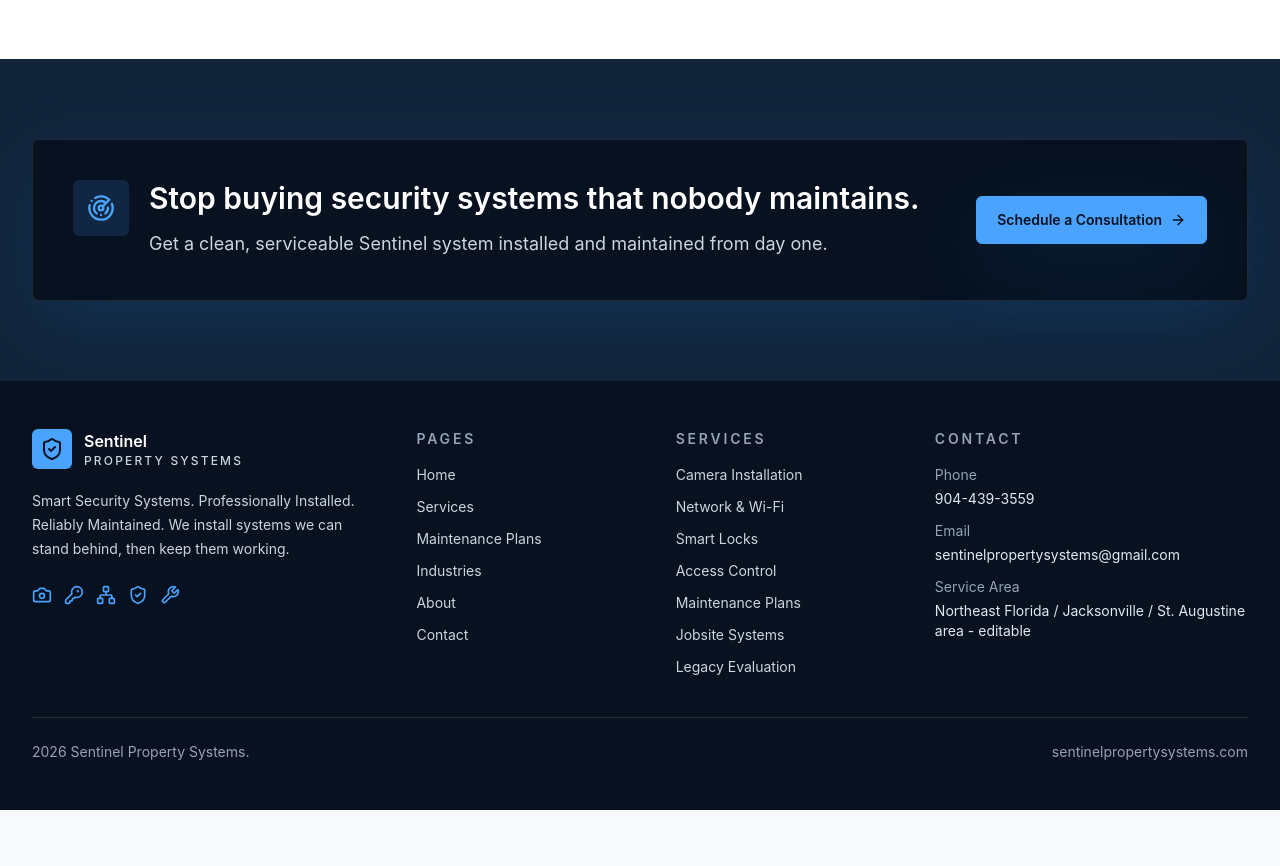
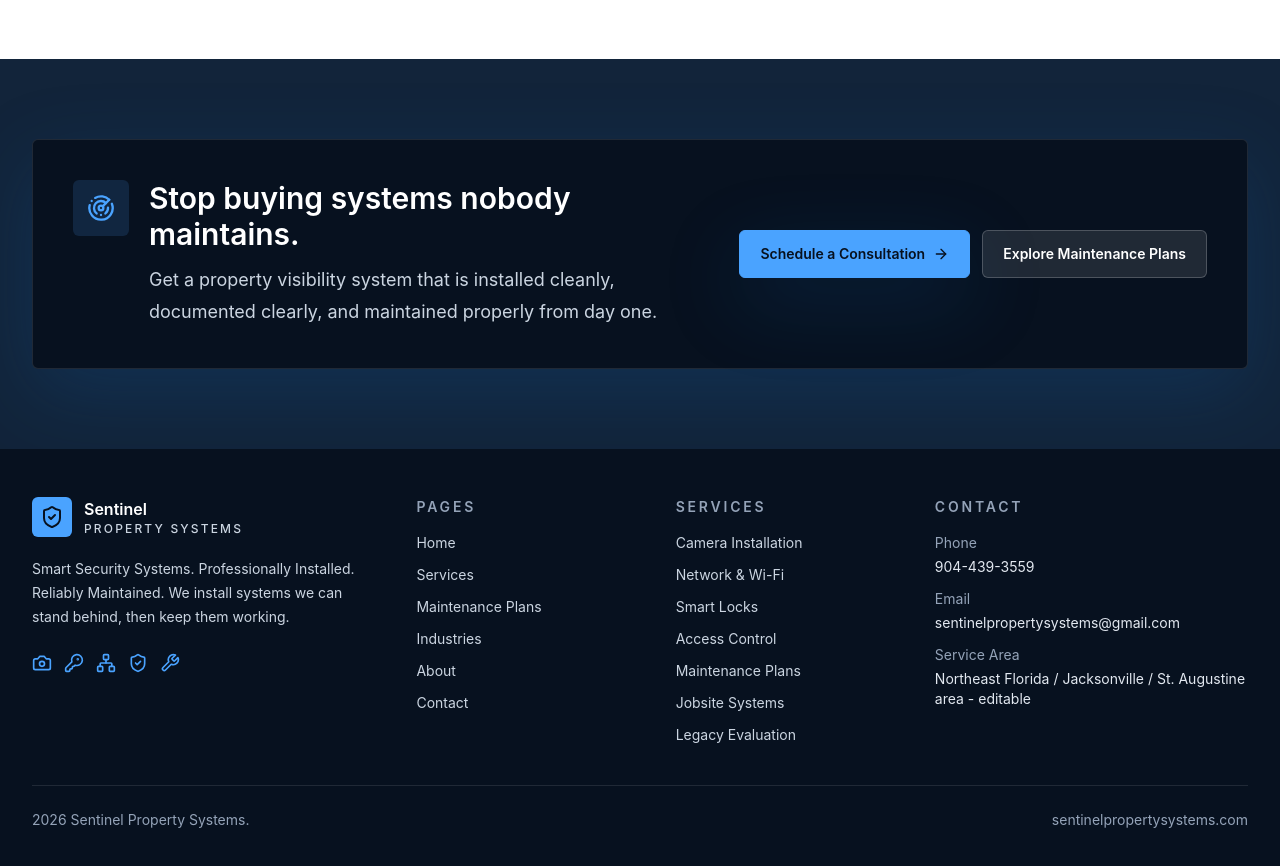
Before and after one commit to Lancesic/sentinel-property-systems, a Next.js app: page /contact in a window 1280 px wide. Shown: the part 1540-2406 px from the top of the page. Before the commit the page ends 2350 px from the top, so only its background shows below. Built offline with nearby package versions, Linux system fonts and the light colour scheme.

Commit message:
Update shared CTA for operational visibility positioning

```diff
--- a/components/site.tsx
+++ b/components/site.tsx
@@ -12,17 +12,17 @@ export function SectionHeading({ eyebrow, title, copy, align = "left", light = f
 }
 
 export function IconCard({ title, copy, icon: Icon, dark = false }: { title: string; copy?: string; icon: LucideIcon; dark?: boolean }) {
-  return <article className={`rounded-md border p-6 ${dark ? "border-white/10 bg-white/[0.04] text-white" : "border-slate-200 bg-white text-ink shadow-sm"}`}><div className={`grid h-12 w-12 place-items-center rounded-md ${dark ? "bg-signal/15 text-signal" : "bg-frost text-steel"}`}><Icon aria-hidden="true" className="h-6 w-6" /></div><h3 className="mt-5 font-display text-xl font-semibold tracking-normal">{title}</h3>{copy ? <p className={`mt-3 text-sm leading-6 ${dark ? "text-slate-300" : "text-slate-600"}`}>{copy}</p> : null}</article>;
+  return <article className={`rounded-md border p-6 transition duration-300 ${dark ? "border-white/10 bg-white/[0.04] text-white hover:bg-white/[0.07]" : "border-slate-200 bg-white text-ink shadow-sm hover:-translate-y-0.5 hover:shadow-md"}`}><div className={`grid h-12 w-12 place-items-center rounded-md ${dark ? "bg-signal/15 text-signal" : "bg-frost text-steel"}`}><Icon aria-hidden="true" className="h-6 w-6" /></div><h3 className="mt-5 font-display text-xl font-semibold tracking-normal">{title}</h3>{copy ? <p className={`mt-3 text-sm leading-6 ${dark ? "text-slate-300" : "text-slate-600"}`}>{copy}</p> : null}</article>;
 }
 
 export function PlanCard({ name, audience, features, cta, featured = false }: { name: string; audience: string; features: string[]; cta: string; featured?: boolean }) {
-  return <article className={`flex h-full flex-col rounded-md border p-6 ${featured ? "border-signal bg-ink text-white shadow-glow" : "border-slate-200 bg-white text-ink shadow-sm"}`}>{featured ? <p className="mb-4 inline-flex w-fit rounded-md bg-signal px-3 py-1 text-xs font-semibold uppercase tracking-[0.16em] text-ink">Popular</p> : null}<h3 className="font-display text-2xl font-semibold tracking-normal">{name}</h3><p className={`mt-3 text-sm leading-6 ${featured ? "text-slate-300" : "text-slate-600"}`}>{audience}</p><ul className="mt-6 grid gap-3">{features.map((feature) => <li key={feature} className="flex gap-3 text-sm leading-6"><CheckCircle2 className={`mt-0.5 h-5 w-5 flex-none ${featured ? "text-signal" : "text-steel"}`} /><span className={featured ? "text-slate-200" : "text-slate-700"}>{feature}</span></li>)}</ul><div className="mt-auto pt-7"><ButtonLink href="/contact" variant={featured ? "primary" : "ghost"} className="w-full">{cta}</ButtonLink></div></article>;
+  return <article className={`flex h-full flex-col rounded-md border p-6 ${featured ? "border-signal bg-ink text-white shadow-glow" : "border-slate-200 bg-white text-ink shadow-sm"}`}>{featured ? <p className="mb-4 inline-flex w-fit rounded-md bg-signal px-3 py-1 text-xs font-semibold uppercase tracking-[0.16em] text-ink">Core Plan</p> : null}<h3 className="font-display text-2xl font-semibold tracking-normal">{name}</h3><p className={`mt-3 text-sm leading-6 ${featured ? "text-slate-300" : "text-slate-600"}`}>{audience}</p><ul className="mt-6 grid gap-3">{features.map((feature) => <li key={feature} className="flex gap-3 text-sm leading-6"><CheckCircle2 className={`mt-0.5 h-5 w-5 flex-none ${featured ? "text-signal" : "text-steel"}`} /><span className={featured ? "text-slate-200" : "text-slate-700"}>{feature}</span></li>)}</ul><div className="mt-auto pt-7"><ButtonLink href="/contact" variant={featured ? "primary" : "ghost"} className="w-full">{cta}</ButtonLink></div></article>;
 }
 
-export function PageHero({ eyebrow, title, copy, cta = "Schedule a Property Tech Consultation" }: { eyebrow: string; title: string; copy: string; cta?: string }) {
+export function PageHero({ eyebrow, title, copy, cta = "Schedule a Property Systems Consultation" }: { eyebrow: string; title: string; copy: string; cta?: string }) {
   return <section className="section-pad bg-ink text-white"><div className="container-tight max-w-4xl pt-10"><p className="text-sm font-semibold uppercase tracking-[0.24em] text-signal">{eyebrow}</p><h1 className="mt-5 font-display text-4xl font-semibold tracking-normal sm:text-5xl lg:text-6xl">{title}</h1><p className="mt-6 max-w-3xl text-lg leading-8 text-slate-300">{copy}</p><div className="mt-8"><ButtonLink href="/contact" variant="primary">{cta} <ArrowRight aria-hidden="true" className="h-4 w-4" /></ButtonLink></div></div></section>;
 }
 
 export function CtaSection() {
-  return <section className="section-pad bg-steel text-white"><div className="container-tight"><div className="grid items-center gap-8 rounded-md border border-white/10 bg-ink p-8 shadow-glow lg:grid-cols-[1fr_auto] lg:p-10"><div className="flex gap-5"><div className="hidden h-14 w-14 flex-none place-items-center rounded-md bg-signal/15 text-signal sm:grid"><Radar className="h-7 w-7" /></div><div><h2 className="font-display text-3xl font-semibold tracking-normal">Stop buying security systems that nobody maintains.</h2><p className="mt-3 max-w-3xl text-lg leading-8 text-slate-300">Get a clean, serviceable Sentinel system installed and maintained from day one.</p></div></div><ButtonLink href="/contact" variant="primary">Schedule a Consultation <ArrowRight className="h-4 w-4" /></ButtonLink></div></div></section>;
+  return <section className="section-pad bg-steel text-white"><div className="container-tight"><div className="grid items-center gap-8 rounded-md border border-white/10 bg-ink p-8 shadow-glow lg:grid-cols-[1fr_auto] lg:p-10"><div className="flex gap-5"><div className="hidden h-14 w-14 flex-none place-items-center rounded-md bg-signal/15 text-signal sm:grid"><Radar className="h-7 w-7" /></div><div><h2 className="font-display text-3xl font-semibold tracking-normal">Stop buying systems nobody maintains.</h2><p className="mt-3 max-w-3xl text-lg leading-8 text-slate-300">Get a property visibility system that is installed cleanly, documented clearly, and maintained properly from day one.</p></div></div><div className="flex flex-col gap-3 sm:flex-row lg:flex-col xl:flex-row"><ButtonLink href="/contact" variant="primary">Schedule a Consultation <ArrowRight className="h-4 w-4" /></ButtonLink><ButtonLink href="/maintenance-plans" variant="secondary">Explore Maintenance Plans</ButtonLink></div></div></div></section>;
 }
```
